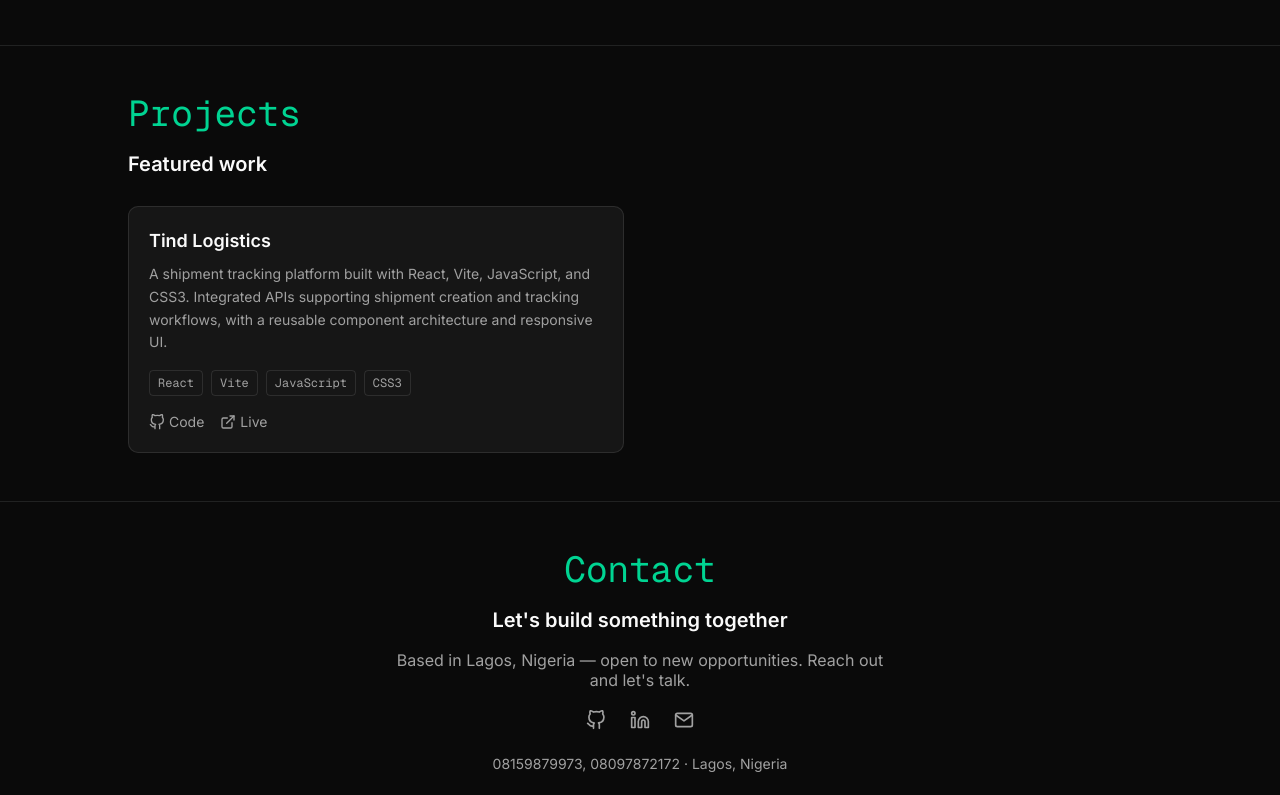
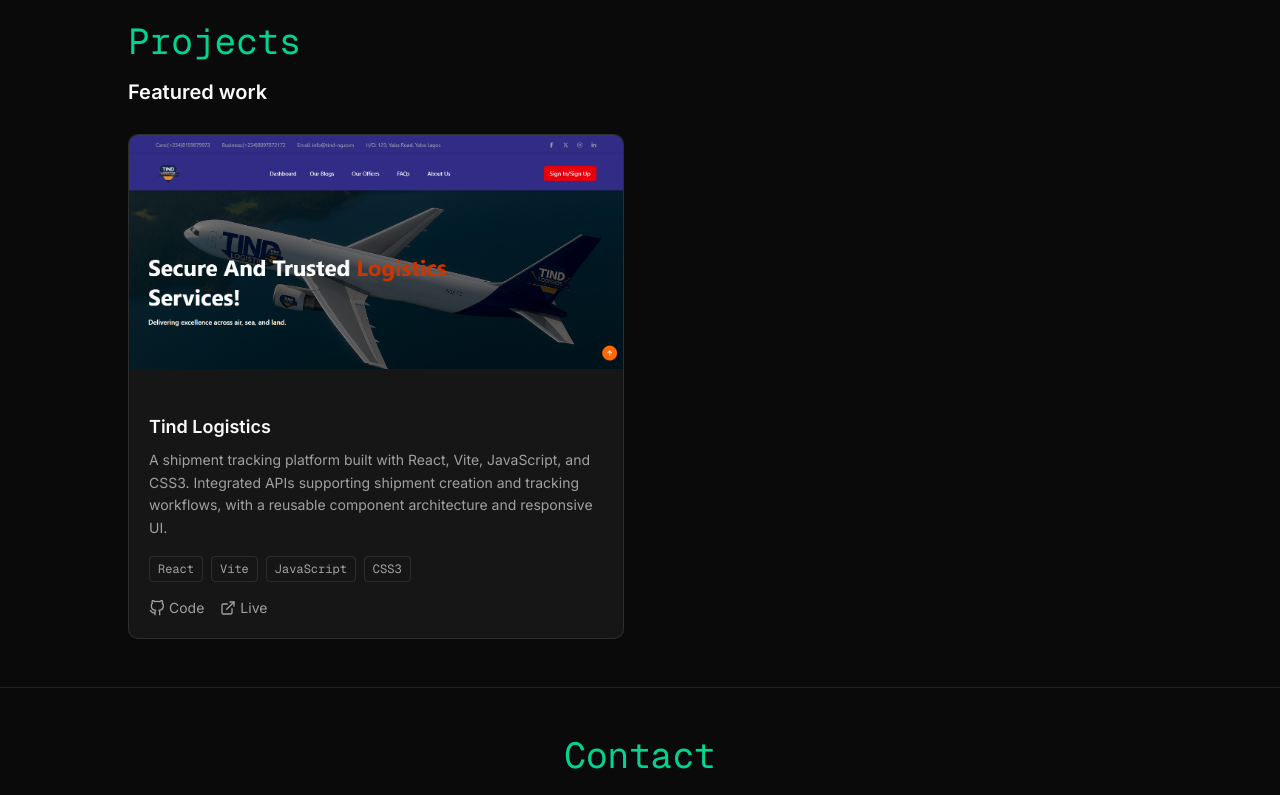
Before and after one commit to IsraelOye/my-portfolio, a Next.js app: page / in a window 1280 px wide. Shown: the part 1820-2615 px from the top of the page. Built offline with nearby package versions, Linux system fonts and the light colour scheme.

Commit message:
[IO][md] addded footer, modified the hero section and project section --feat

```diff
--- a/app/layout.tsx
+++ b/app/layout.tsx
@@ -3,6 +3,7 @@
 import "./globals.css";
 import { cn } from "@/lib/utils";
 import Navbar from "@/components/navbar";
+import Footer from "@/components/footer";
 
 const inter = Inter({subsets:['latin'],variable:'--font-sans'});
 
@@ -34,6 +35,7 @@
       <body className="">
         <Navbar />
         {children}
+        <Footer />
       </body>
     </html>
   );
--- a/components/about.tsx
+++ b/components/about.tsx
@@ -4,7 +4,7 @@
 
 const AboutTeaser = () => {
   return (
-    <section id="about" className="px-6 py-24">
+    <section id="about" className="px-6 py-15">
       <div className="max-w-5xl mx-auto">
         <p className="font-mono text-2xl md:text-4xl text-emerald-400 mb-2 md:mb-4">
           About
--- /dev/null
+++ b/components/footer.tsx
@@ -0,0 +1,9 @@
+export default function Footer() {
+  return (
+    <footer>
+      <p className="text-center text-sm text-muted-foreground">
+        &copy; {new Date().getFullYear()} Israel Oyedele. All rights reserved.
+      </p>
+    </footer>
+  );
+}
--- a/components/hero.tsx
+++ b/components/hero.tsx
@@ -6,7 +6,7 @@
 
 const Hero = () => {
   return (
-    <section className="relative flex min-h-screen flex-col justify-center px-6 pt-24 overflow-hidden">
+    <section className="relative flex flex-col min-h-screen justify-center px-6 pt-24 overflow-hidden">
       {/* Background grid + glow */}
       {/* <div className="pointer-events-none absolute inset-0">
         <div
--- a/components/projects.tsx
+++ b/components/projects.tsx
@@ -1,6 +1,7 @@
-import React from 'react'
-import Link from "next/link";
-import { FiArrowRight, FiGithub, FiExternalLink } from "react-icons/fi";
+// import React from 'react'
+// import Link from "next/link";
+import { FiGithub, FiExternalLink } from "react-icons/fi";
+import Image from "next/image";
 
 
 const projects = [
@@ -10,6 +11,7 @@
       "A shipment tracking platform built with React, Vite, JavaScript, and CSS3. Integrated APIs supporting shipment creation and tracking workflows, with a reusable component architecture and responsive UI.",
     tags: ["React", "Vite", "JavaScript", "CSS3"],
     liveUrl: "https://frontend-project-beta-opal.vercel.app/",
+    image: "/images/tind-logistics.png",
   },
   // {
   //   title: "The Meridiem",
@@ -113,8 +115,25 @@
           {projects.map((project) => (
             <div
               key={project.title}
-              className="group rounded-lg border border-border bg-white/5 p-5 hover:border-emerald-400/50 transition-colors"
+              className="group rounded-lg border border-border bg-white/5 overflow-hidden transition-colors"
             >
+              <div className="w-full aspect-video relative">
+                {project.image ? (
+                  <Image
+                    src={project.image}
+                    alt={`${project.title} preview`}
+                    fill
+                    className="object-contain object-top transition-transform duration-300 ease-in-out group-hover:scale-105"
+                  />
+                ) : (
+                  <div className="w-full h-full bg-white/5 border border-border flex items-center justify-center">
+                    <span className="text-xs font-mono text-muted-foreground">
+                      preview image
+                    </span>
+                  </div>
+                )}
+              </div>
+              <div className="px-5">
                 <h3 className="text-lg font-semibold text-foreground mb-2">
                   {project.title}
                 </h3>
@@ -134,13 +153,12 @@
                   ))}
                 </div>
 
-              <div className="flex items-center gap-4">
+                <div className="flex items-center gap-4 mb-5">
                   <a
                     href="https://github.com/IsraelOye"
                     target="_blank"
                     rel="noopener noreferrer"
                     className="inline-flex items-center gap-1 text-sm text-muted-foreground hover:text-foreground transition-colors"
-                  aria-label={`${project.title} GitHub`}
                   >
                     <FiGithub size={16} /> Code
                   </a>
@@ -150,11 +168,11 @@
                       target="_blank"
                       rel="noopener noreferrer"
                       className="inline-flex items-center gap-1 text-sm text-muted-foreground hover:text-foreground transition-colors"
-                    aria-label={`${project.title} live demo`}
                     >
                       <FiExternalLink size={16} /> Live
                     </a>
                   )}
+                </div>
               </div>
             </div>
           ))}
```
Also changed, not shown: public/images/tind-logistics.png (added). Lines whose indentation alone changed are shown as unchanged.
